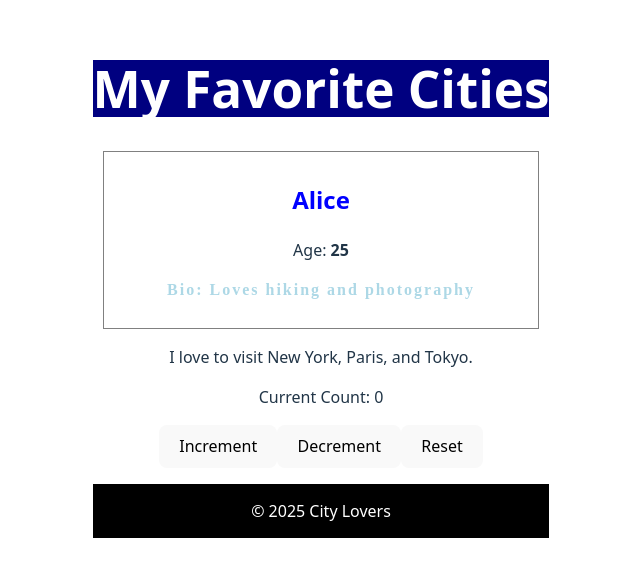
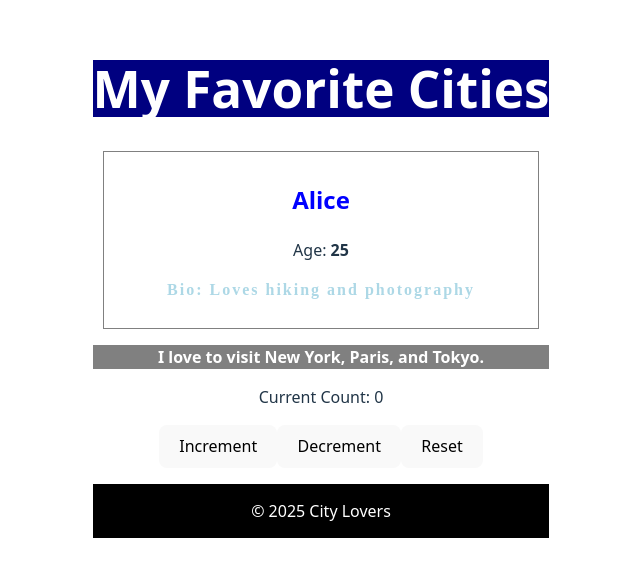
Before and after one commit to bblack-jewENT/alx-fe-reactjs, a React (Vite) app in the folder alx-react-app-new/: page / in a window 1280 px wide. Shown: the part 110-686 px from the top of the page, without its empty margins (319-959 px from the left). Built offline with nearby package versions, Linux system fonts and the light colour scheme.

Commit message:
Style the main element tag.

```diff
--- a/alx-react-app-new/src/components/MainContent.jsx
+++ b/alx-react-app-new/src/components/MainContent.jsx
@@ -1,10 +1,11 @@
-
 function MainContent() {
-    return (
-        <main>
-            <p>I love to visit New York, Paris, and Tokyo.</p>
-        </main>
-    )
-};
+  return (
+    <main style={{ color: "white", backgroundColor: "gray" }}>
+      <p style={{ fontWeight: "bold" }}>
+        I love to visit New York, Paris, and Tokyo.
+      </p>
+    </main>
+  );
+}
 
 export default MainContent;
```
